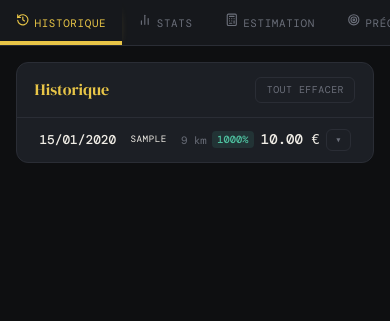
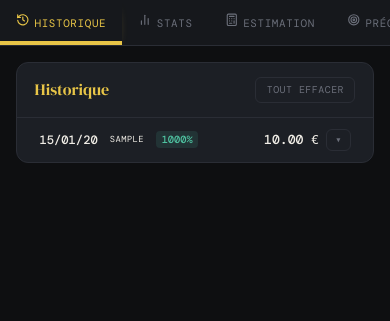
Before and after one commit to SuperNon0/fuellog, a Flask app: page / in a window 390 px wide. Shown: the part 149-470 px from the top of the page. Run offline with Flask 3, Linux system fonts and the light colour scheme; the visitor is signed in with stand-in values (Sample User, id 1); tables that the repository leaves empty hold one stand-in row (values such as "Sample post"); data that the repository does not hold is empty; some web fonts are replaced.

Commit message:
Mobile : historique lisible (date courte + km masqué) + espacement titres
Retours device (iPhone, vraies polices) :
- Historique : le prix chevauchait le badge %. Sur mobile (<=480px) la date passe
  en format court (19/09/26), le « km parcourus » est masqué (toujours dispo dans
  le détail), tags/gaps resserrés -> plus aucun chevauchement, badge % intact.
- Espacement titre <-> sous-titre trop serré (marge négative) -> marges positives
  sur .param-desc / .param-item-sub, meilleure respiration des sections.

Co-Authored-By: Claude Opus 4.8 <noreply@anthropic.com>
Claude-Session: https://claude.ai/code/session_019Fujui9yQwJ1HAmkJL4HrZ

```diff
--- a/app/static/css/style.css
+++ b/app/static/css/style.css
@@ -51,12 +51,12 @@ main{width:100%;padding:1rem;padding-bottom:6rem}
 .histo-row{border-bottom:1px solid var(--border);padding:.7rem 0}
 .histo-row:last-child{border-bottom:none}
 .histo-main{display:flex;align-items:center;justify-content:space-between;gap:.4rem}
-.histo-left{display:flex;align-items:center;gap:.45rem;flex:1;min-width:0}
+.histo-left{display:flex;align-items:center;gap:.45rem;flex:1;min-width:0;overflow:hidden}
 .histo-date{font-size:.8rem;font-weight:500;white-space:nowrap}
 .histo-resume{display:flex;align-items:center;gap:.3rem;font-size:.67rem;color:var(--muted);min-width:0}
 .histo-km{white-space:nowrap}
 .histo-odb{white-space:nowrap;color:var(--accent2)}
-.histo-right{display:flex;align-items:center;gap:.4rem;flex-shrink:0}
+.histo-right{display:flex;align-items:center;gap:.45rem;flex-shrink:0;padding-left:.45rem}
 .histo-total{font-size:.88rem;font-weight:500}
 .btn-toggle{background:none;border:1px solid var(--border);color:var(--muted);border-radius:6px;font-family:'DM Mono',monospace;font-size:.65rem;padding:.22rem .5rem;cursor:pointer;transition:all .2s;flex-shrink:0}
 .btn-toggle.open{border-color:var(--accent);color:var(--accent)}
@@ -294,13 +294,13 @@ main{width:100%;padding:1rem;padding-bottom:6rem}
 .param-section{background:var(--card);border:1px solid var(--border);border-radius:12px;padding:1rem 1.1rem;margin-bottom:1rem}
 .param-head{display:flex;align-items:center;justify-content:space-between;margin-bottom:.8rem}
 .param-title{font-family:'DM Serif Display',serif;font-size:1.05rem;color:var(--accent)}
-.param-desc{font-size:.65rem;color:var(--muted);margin:-.3rem 0 .7rem;line-height:1.4}
+.param-desc{font-size:.65rem;color:var(--muted);margin:.35rem 0 .9rem;line-height:1.5}
 .param-add-btn{background:rgba(232,197,71,.1);color:var(--accent);border:1px solid rgba(232,197,71,.25);border-radius:7px;font-family:'DM Mono',monospace;font-size:.65rem;padding:.4rem .7rem;cursor:pointer}
 .param-item{display:flex;align-items:center;justify-content:space-between;gap:.6rem;padding:.7rem 0;border-bottom:1px solid var(--border)}
 .param-item:last-child{border-bottom:none}
-.param-item-nom{font-size:.82rem;font-weight:500}
+.param-item-nom{font-size:.82rem;font-weight:500;line-height:1.4}
 .param-actif{font-size:.55rem;background:rgba(79,195,161,.15);color:var(--accent2);border-radius:4px;padding:.1rem .35rem;text-transform:uppercase;letter-spacing:.05em;vertical-align:middle}
-.param-item-sub{font-size:.65rem;color:var(--muted);margin-top:.15rem}
+.param-item-sub{font-size:.65rem;color:var(--muted);margin-top:.35rem;line-height:1.4}
 .param-item-actions{display:flex;gap:.3rem;flex-shrink:0}
 .param-item-actions button{background:none;border:1px solid var(--border);border-radius:6px;font-size:.8rem;padding:.3rem .5rem;cursor:pointer}
 .param-chips{display:flex;flex-wrap:wrap;gap:.4rem;margin-bottom:.8rem}
@@ -502,3 +502,16 @@ nav button .ic{ width:1.25em; height:1.25em; }
 /* Icône du sélecteur de véhicule dans la sous-barre */
 .veh-ic{ color:var(--accent); display:inline-flex; align-items:center; }
 .veh-ic .ic{ width:1.1rem; height:1.1rem; }
+
+/* ---- Retours mobile : historique lisible (prix/badge qui ne se chevauchent plus) ---- */
+.hd-short{ display:none; }
+@media (max-width:480px){
+  .histo-km{ display:none; }        /* km parcourus toujours dispo dans le détail (chevron) */
+  .hd-full{ display:none; }
+  .hd-short{ display:inline; }       /* date compacte : 19/09/26 */
+  .histo-date{ font-size:.76rem; }
+  .histo-total{ font-size:.82rem; }
+  .histo-left{ gap:.35rem; }
+  .histo-main{ gap:.5rem; }
+  .tag{ font-size:.55rem; padding:.13rem .4rem; }
+}
--- a/app/static/js/app.js
+++ b/app/static/js/app.js
@@ -89,10 +89,11 @@ function renderHistorique(){
     const km=kmParcourus(p);
     const pr=precision(p);
     const pct=pr?Math.round(pr*100):null;
+    const dFull=fd(p.date), dShort=dFull.replace(/\d{2}(\d{2})$/,'$1');
     return`<div class="histo-row">
       <div class="histo-main">
         <div class="histo-left">
-          <div class="histo-date">${fd(p.date)}</div>
+          <div class="histo-date"><span class="hd-full">${dFull}</span><span class="hd-short">${dShort}</span></div>
           <span class="tag tag-${p.type}">${labelType(p.type)}</span>${!estUnPlein(p)?'<span class="tag tag-ajout">Ajout</span>':''}
           <div class="histo-resume">
             <span class="histo-km">${km?km.toLocaleString('fr-FR')+' km':'—'}</span>
```
